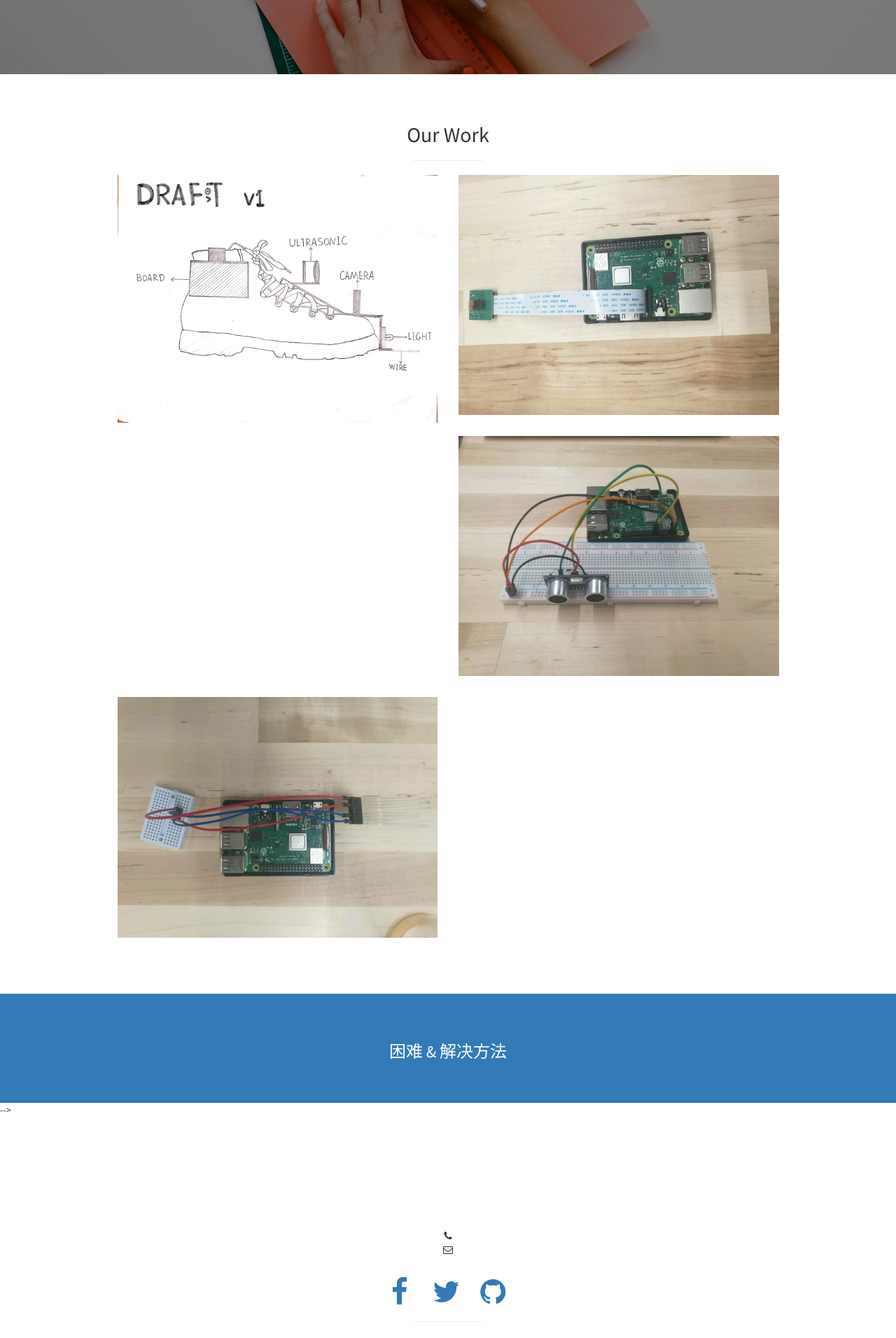
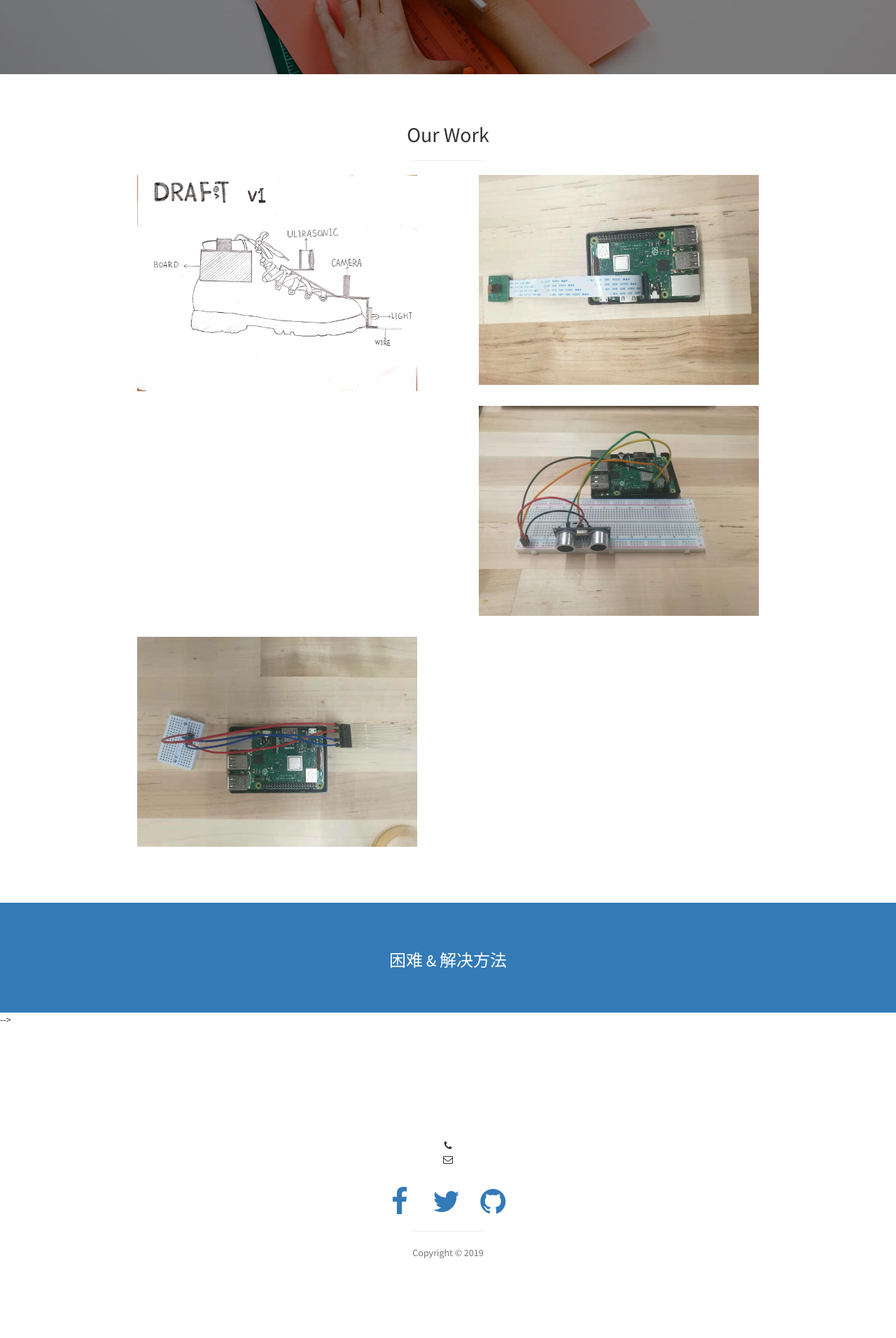
Before and after one commit to ProjectLambda9/ProjectLambda, a Jekyll site: the page built from index.html, in a window 1280 px wide. Shown: the part 1842-3754 px from the top of the page at 70% size. Built offline with Jekyll 4.4.1, drawn with Linux system fonts in a browser that asks for light colours.

Commit message:
Update portfolio.html

```diff
--- a/_includes/portfolio.html
+++ b/_includes/portfolio.html
@@ -8,7 +8,7 @@
           <div class="col-md-6">
             <div class="portfolio-item">
 <!--              <a href="#"> -->
-                <img class="img-portfolio img-responsive" src="img/tmp.jpg" >
+                <img class="img-portfolio img-responsive" src="img/tmp.jpg" width=400 height=600>
 <!--                  <text>产品示意图</text> -->
 <!--              </a>   -->
             </div>
@@ -16,21 +16,21 @@
           <div class="col-md-6">
             <div class="portfolio-item">
 <!--              <a href="#">  -->
-                <img class="img-portfolio img-responsive" src="img/cam.jpg" >
+                <img class="img-portfolio img-responsive" src="img/cam.jpg" width=400 height=600>
 <!--             </a>  -->
             </div>
           </div>
           <div class="col-md-6">
             <div class="portfolio-item">
 <!--              <a href="#">  -->
-                <img class="img-portfolio img-responsive" src="img/voice.jpg" >
+                <img class="img-portfolio img-responsive" src="img/voice.jpg" width=400 height=600>
 <!--              </a>          -->
             </div>
           </div>
           <div class="col-md-6">
             <div class="portfolio-item">
 <!--              <a href="#">    -->
-                <img class="img-portfolio img-responsive" src="img/cable.jpg" >
+                <img class="img-portfolio img-responsive" src="img/cable.jpg" width=400 height=600>
 <!--              </a>            -->
             </div>
           </div>
```
